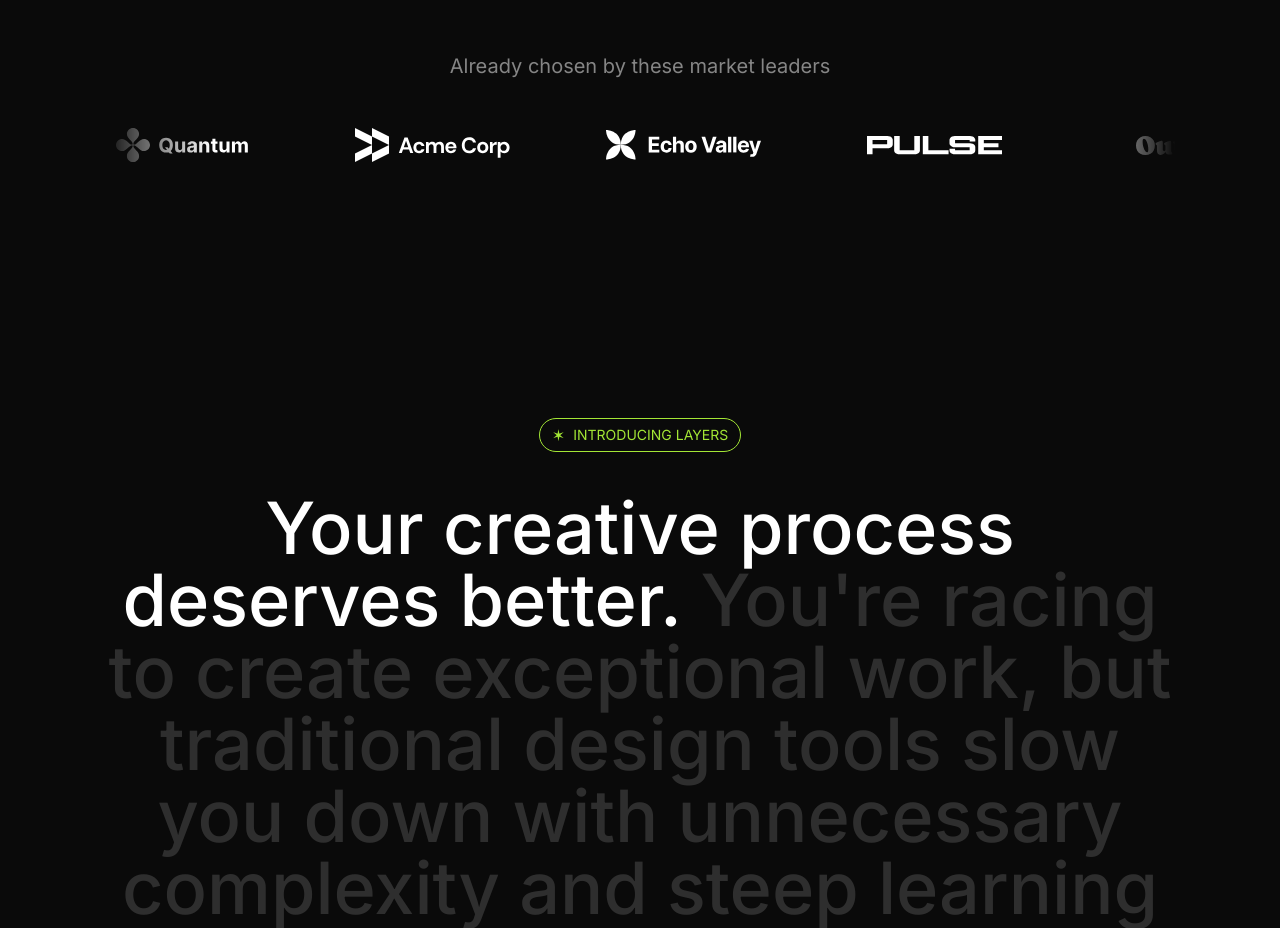
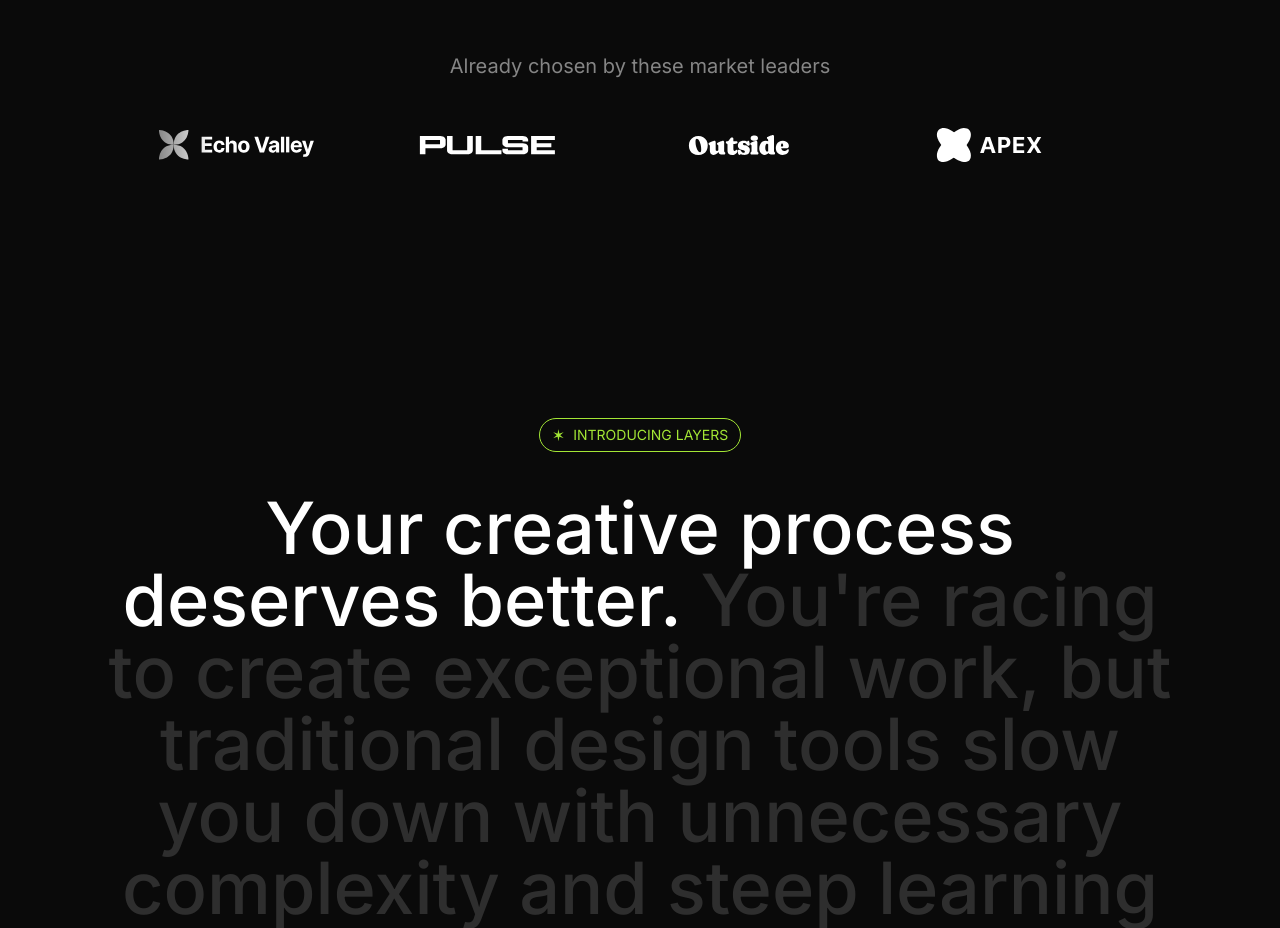
Before and after one commit to JoyBrar2001/SaaS-Landing-Page-5, a Next.js app: page / in a window 1280 px wide. Shown: the part 800-1728 px from the top of the page. Built offline with nearby package versions, Linux system fonts and the light colour scheme.

Commit message:
Animated Logo Ticker

```diff
--- a/src/sections/LogoTicker.tsx
+++ b/src/sections/LogoTicker.tsx
@@ -1,3 +1,10 @@
+"use client";
+
+import Image from "next/image";
+import { Fragment } from "react";
+
+import { motion } from "framer-motion";
+
 import quantumLogo from "@/assets/images/quantum.svg";
 import acmeLogo from "@/assets/images/acme-corp.svg";
 import echoValleyLogo from "@/assets/images/echo-valley.svg";
@@ -6,7 +13,6 @@
 import apexLogo from "@/assets/images/apex.svg";
 import celestialLogo from "@/assets/images/celestial.svg";
 import twiceLogo from "@/assets/images/twice.svg";
-import Image from "next/image";
 
 const logos = [
   { name: "Quantum", image: quantumLogo },
@@ -28,12 +34,24 @@
         </h3>
 
         <div
-          className="overflow-hidden mt-12"
+          className="flex overflow-hidden mt-12"
           style={{
             maskImage: 'linear-gradient(to right, transparent, black 10%, black 90%, transparent)'
           }}
         >
-          <div className="flex gap-24 pr-24">
+          <motion.div
+            className="flex flex-none gap-24 pr-24"
+            animate={{
+              x: "-50%"
+            }}
+            transition={{
+              duration: 30,
+              ease: "linear",
+              repeat: Infinity,
+            }}
+          >
+            {Array.from({ length: 2 }).map((_, i) => (
+              <Fragment key={i}>
                 {logos.map((logo) => (
                   <Image
                     src={logo.image}
@@ -41,7 +59,9 @@
                     alt={logo.name}
                   />
                 ))}
-          </div>
+              </Fragment>
+            ))}
+          </motion.div>
         </div>
       </div>
     </section>
```
Lines whose indentation alone changed are shown as unchanged.
